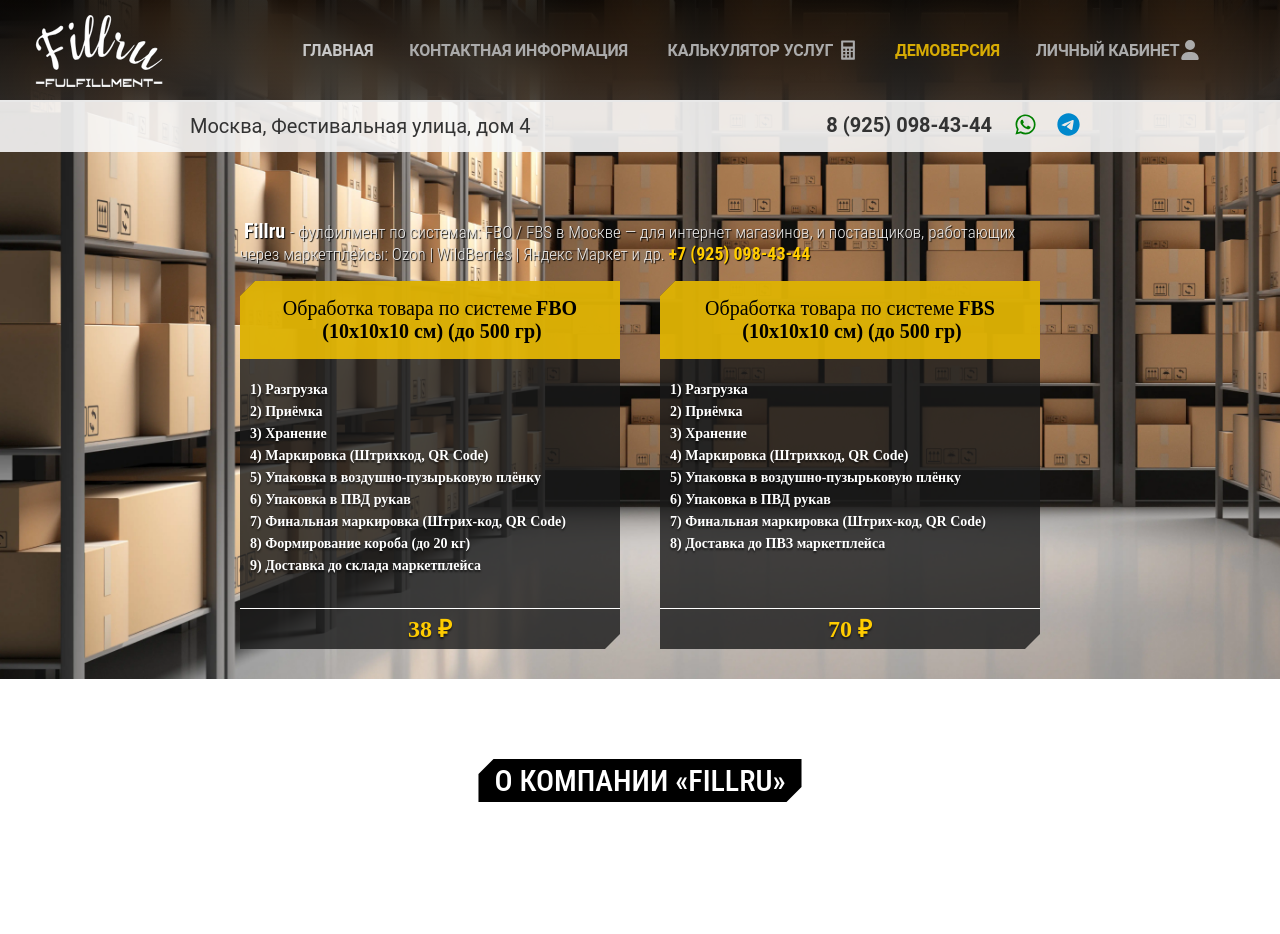
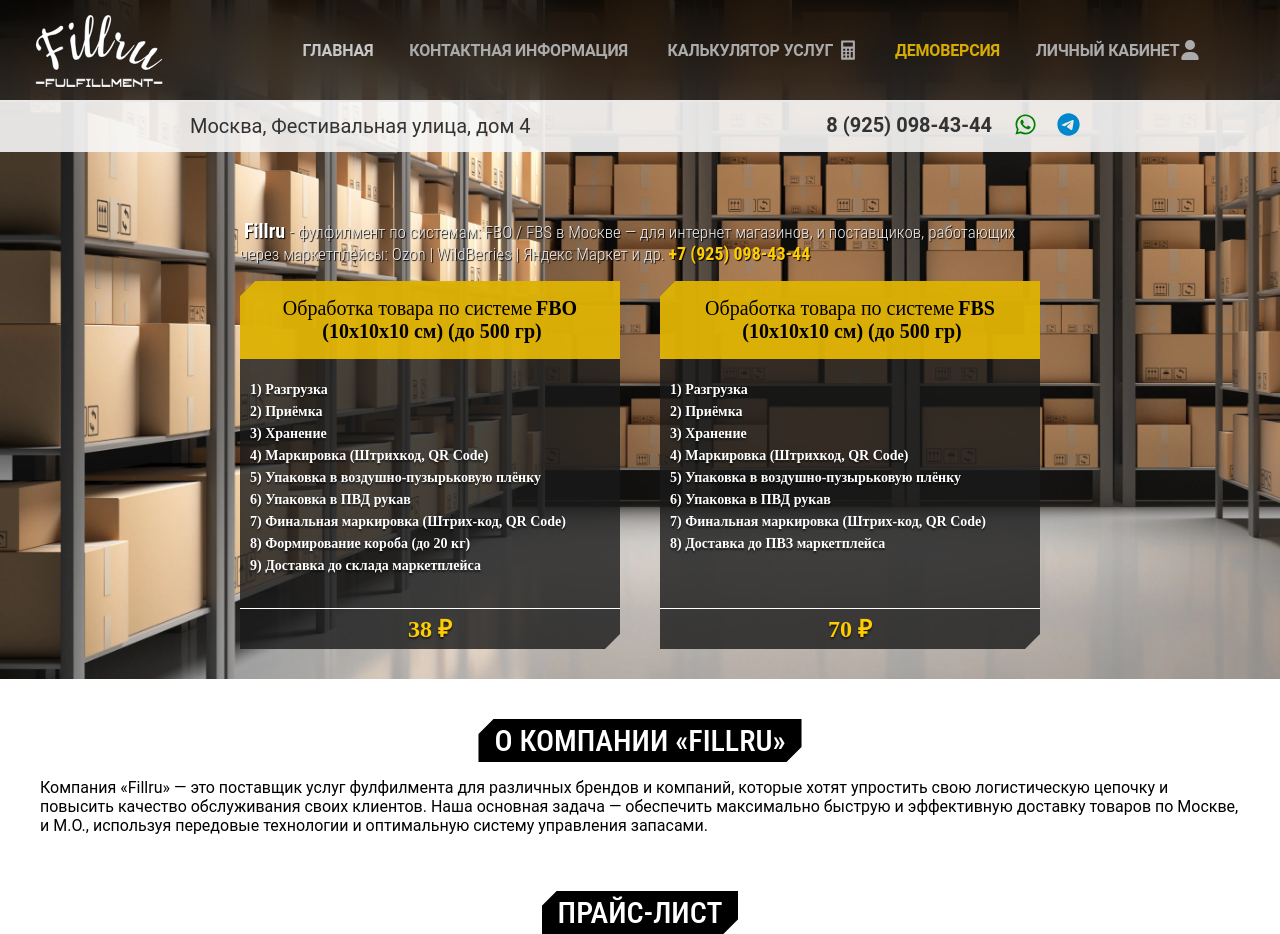
Before and after one commit to Elgrush/Fillru, a Django app: page / in a window 1280 px wide. Before the commit the page ends 802 px from the top, so only its background shows below. Run offline with Django 5.2, Linux system fonts and the light colour scheme.

Commit message:
Frontend maintenance

```diff
--- a/main/templates/main/main.html
+++ b/main/templates/main/main.html
@@ -70,6 +70,12 @@
       <div class="BlackBoldMiddleBox">
         О компании «Fillru»
       </div>
+      <p>
+        Компания «Fillru» — это поставщик услуг фулфилмента для различных брендов и компаний, которые хотят упростить свою логистическую цепочку и повысить качество обслуживания своих клиентов. Наша основная задача — обеспечить максимально быструю и эффективную доставку товаров по Москве, и М.О., используя передовые технологии и оптимальную систему управления запасами.
+      </p>
+        <div class="BlackBoldMiddleBox">
+        Прайс-лист
+      </div>
     </section>
 </body>
 </html>
--- a/static/css/main/main.css
+++ b/static/css/main/main.css
@@ -89,12 +89,6 @@ header.comparison-item-head {
     text-shadow: rgba(0, 0, 0, 0.6) 0px 2px 2px;
     color: rgba(255, 255, 255);
     font-weight: 600;
-    inset CONTAIN-INTRINSIC-BLOCK-SIZE: AUTO 100PX;
-    inset CONTAIN-INTRINSIC-BLOCK-SIZE: AUTO 100PX;
-    inset 0 -1px CONTAIN-INTRINSIC-BLOCK-SIZE: AUTO 100PX;
-    inset 0 -1px CONTAIN-INTRINSIC-BLOCK-SIZE: AUTO 100PX;
-    inset 0 -1px 0 CONTAIN-INTRINSIC-BLOCK-SIZE: AUTO 100PX;
-    inset 0 -1px 0 CONTAIN-INTRINSIC-BLOCK-SIZE: AUTO 100PX;
     display: flex;
     flex-direction: column;
 }
@@ -119,14 +113,14 @@ body {
 }
 
 .BlackBoldMiddleBox {
-    margin-top: 80px;
+    margin-top: 40px;
     font-family: "Roboto Condensed", sans-serif;
     clip-path: polygon(15px 0px, 100% 0px, 100% calc(100% - 15px), calc(100% - 15px) 100%, 0px 100%, 0px 15px);
     background-color: rgb(0, 0, 0);
     color: rgb(255, 255, 255);
     padding: 4px 16px 4px 16px;
     font-size: 30px;
-    text-shadow: 1px 1px black;
+    text-shadow: rgb(0, 0, 0) 1px 1px 0px;
     font-weight: 500;
     text-transform: uppercase;
 }
@@ -135,4 +129,9 @@ body {
     display: flex;
     flex-direction: column;
     align-items: center;
+    user-select: none;
+    max-width: 1200px;
+    margin: auto;
+    font-family: Roboto, sans-serif;
+    margin: auto;
 }
```
